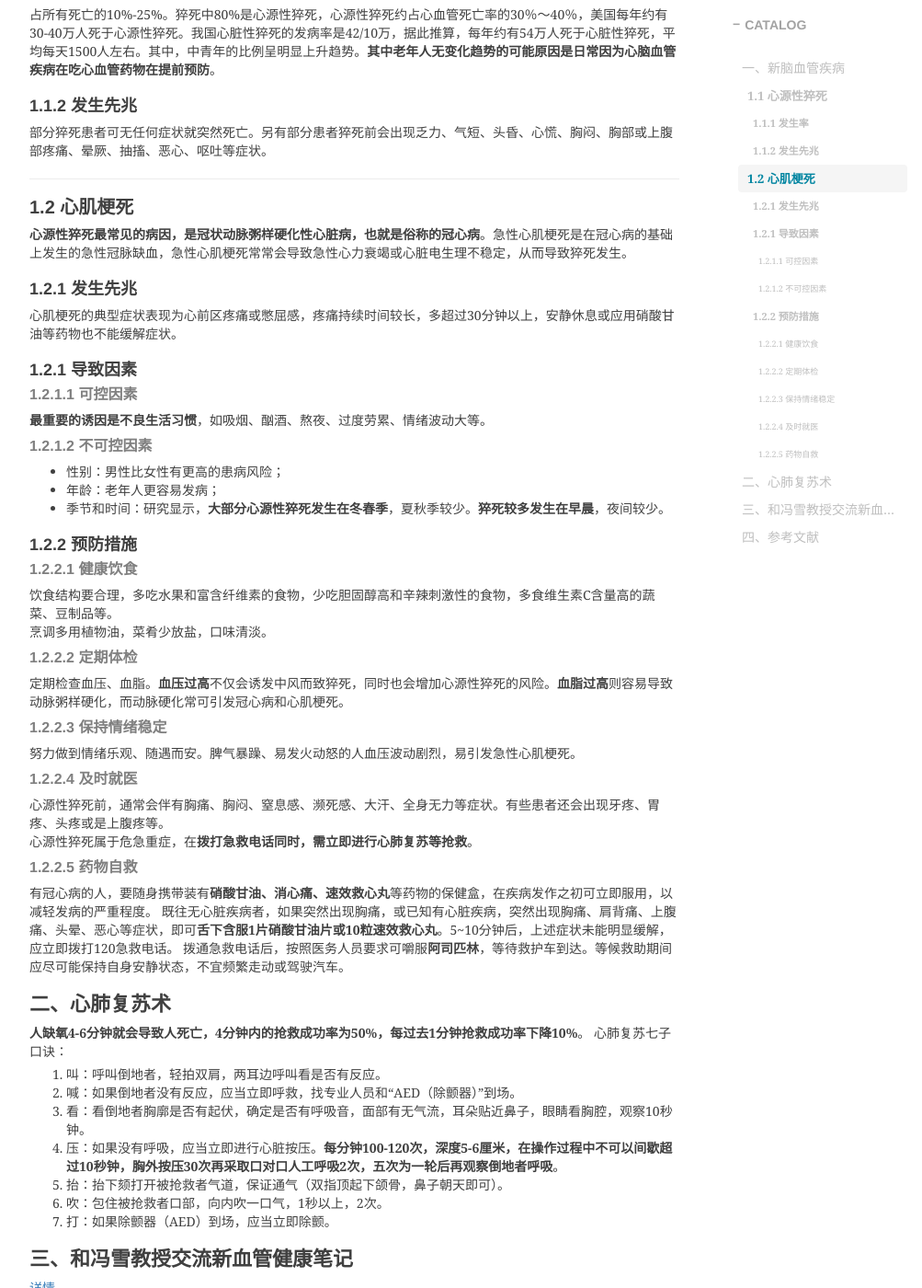
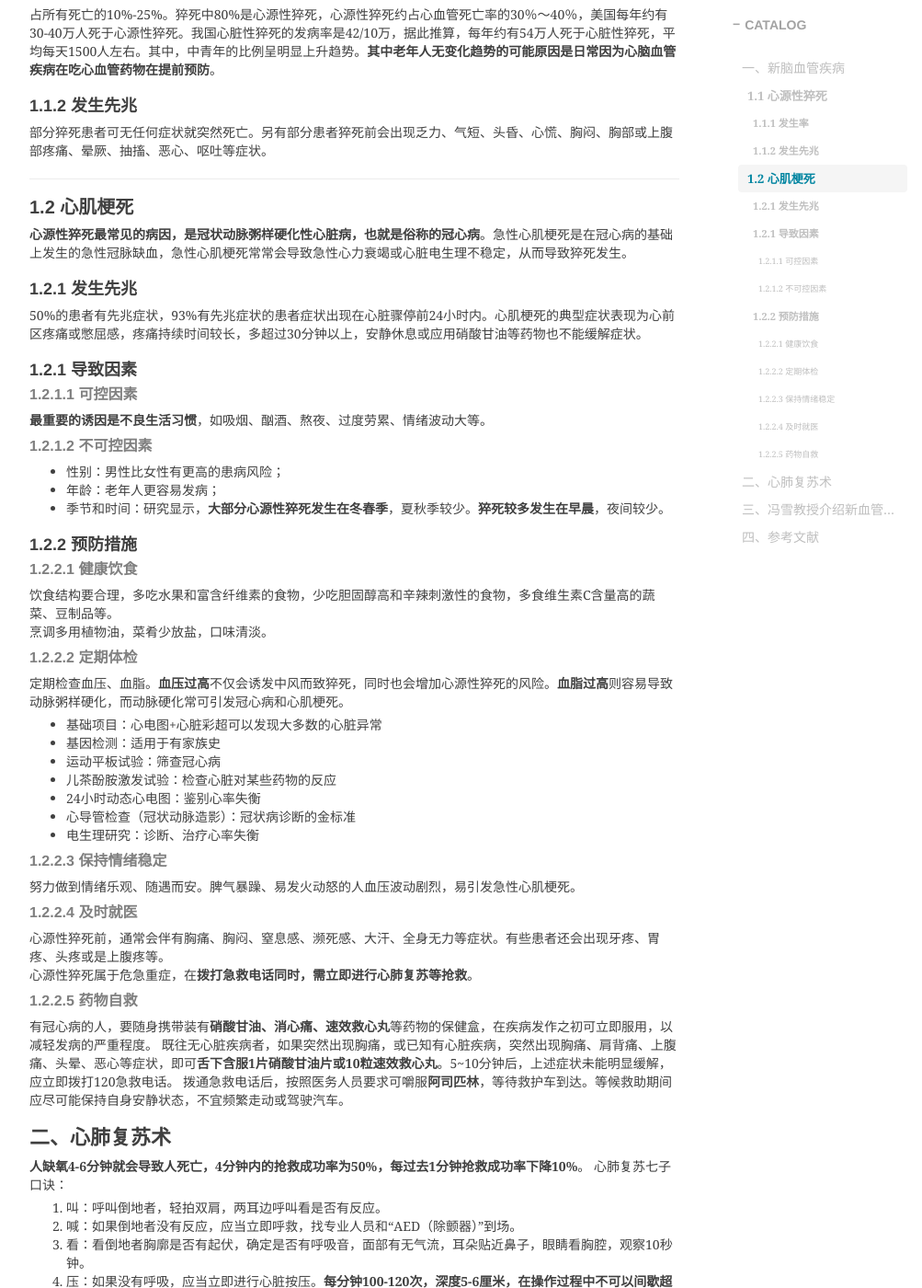
Before and after one commit to shihai1991/shihai1991.github.io, a Jekyll site: the page built from _posts/2023-03-20-心脑血管疾病.md, in a window 1280 px wide and 1400 px high, scrolled down 780 px. Shown: the whole window at 92% size, without its empty margins (233-1236 px from the left). Built offline with Jekyll 4.4.1, drawn with Linux system fonts in a browser that asks for light colours; nearby versions of some CDN libraries; comment, search, counter and statistics services are not loaded.

Commit message:
Update 2023-03-20-心脑血管疾病.md

```diff
--- a/_posts/2023-03-20-心脑血管疾病.md
+++ b/_posts/2023-03-20-心脑血管疾病.md
@@ -26,7 +26,7 @@ time: '2023.03.20 18:51:00'
 **心源性猝死最常见的病因，是冠状动脉粥样硬化性心脏病，也就是俗称的冠心病**。急性心肌梗死是在冠心病的基础上发生的急性冠脉缺血，急性心肌梗死常常会导致急性心力衰竭或心脏电生理不稳定，从而导致猝死发生。
 
 ### 1.2.1 发生先兆
-心肌梗死的典型症状表现为心前区疼痛或憋屈感，疼痛持续时间较长，多超过30分钟以上，安静休息或应用硝酸甘油等药物也不能缓解症状。
+50%的患者有先兆症状，93%有先兆症状的患者症状出现在心脏骤停前24小时内。心肌梗死的典型症状表现为心前区疼痛或憋屈感，疼痛持续时间较长，多超过30分钟以上，安静休息或应用硝酸甘油等药物也不能缓解症状。
 
 ### 1.2.1 导致因素
 
@@ -45,6 +45,13 @@ time: '2023.03.20 18:51:00'
 
 #### 1.2.2.2 定期体检
 定期检查血压、血脂。**血压过高**不仅会诱发中风而致猝死，同时也会增加心源性猝死的风险。**血脂过高**则容易导致动脉粥样硬化，而动脉硬化常可引发冠心病和心肌梗死。
+- 基础项目：心电图+心脏彩超可以发现大多数的心脏异常
+- 基因检测：适用于有家族史
+- 运动平板试验：筛查冠心病
+- 儿茶酚胺激发试验：检查心脏对某些药物的反应
+- 24小时动态心电图：鉴别心率失衡
+- 心导管检查（冠状动脉造影）：冠状病诊断的金标准
+- 电生理研究：诊断、治疗心率失衡
 
 #### 1.2.2.3 保持情绪稳定
 努力做到情绪乐观、随遇而安。脾气暴躁、易发火动怒的人血压波动剧烈，易引发急性心肌梗死。
@@ -69,7 +76,7 @@ time: '2023.03.20 18:51:00'
 6. 吹：包住被抢救者口部，向内吹一口气，1秒以上，2次。
 7. 打：如果除颤器（AED）到场，应当立即除颤。
 
-# 三、和冯雪教授交流新血管健康笔记
+# 三、冯雪教授介绍新血管健康笔记
 [详情](https://shihai1991.github.io/covid-19/2023/01/08/COVID-19/)
 
 # 四、参考文献
```
